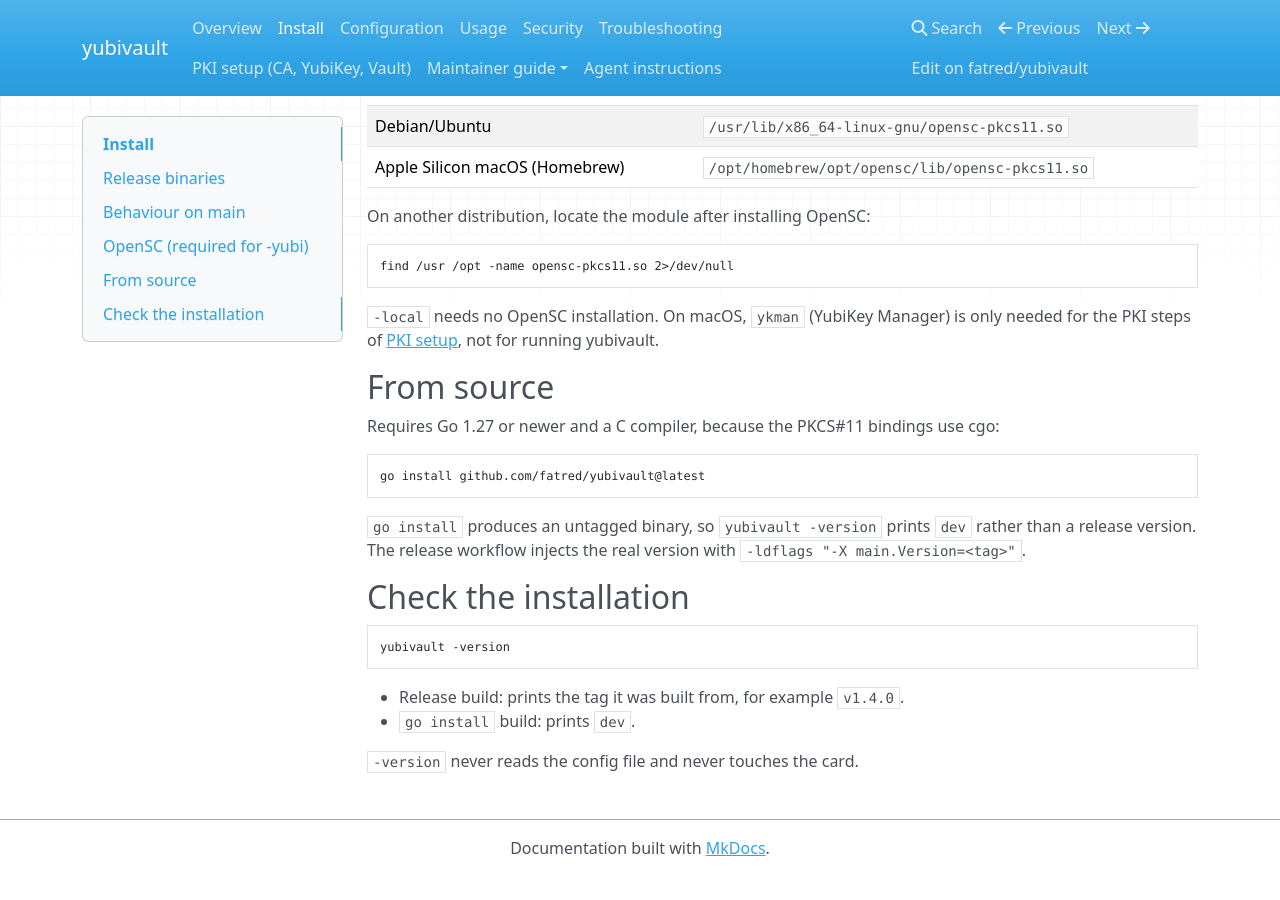
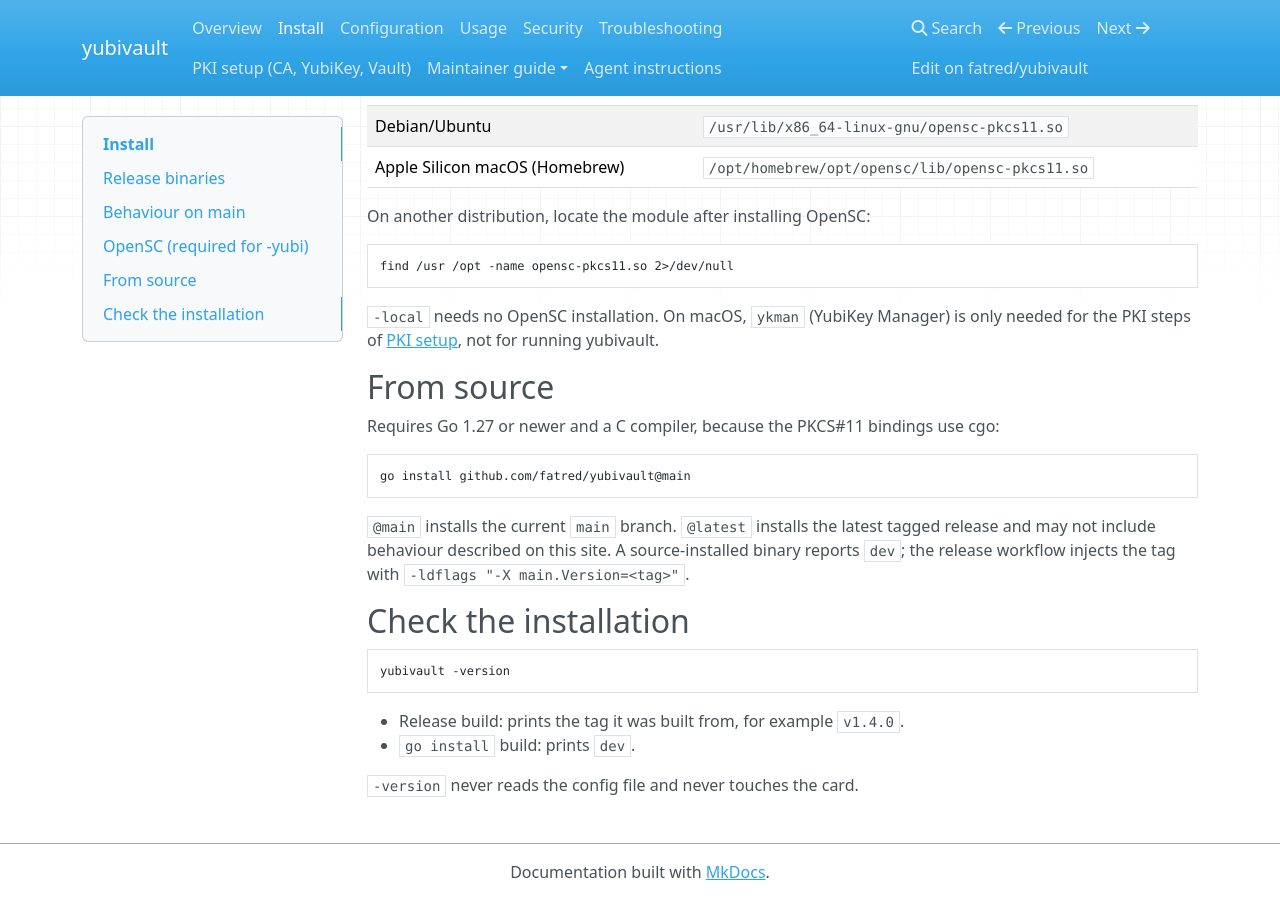
Before and after one commit to fatred/yubivault, an MkDocs documentation site: the page built from docs/install.md, in a window 1280 px wide and 900 px high, scrolled down 1318 px. Built offline with MkDocs 1.6.1, drawn with Linux system fonts in a browser that asks for light colours; nearby versions of some CDN libraries; before the commit the page ends 2194 px from its top, so only the background shows below that.

Commit message:
docs: use main for unreleased source behavior

````diff
--- a/docs/install.md
+++ b/docs/install.md
@@ -77,12 +77,12 @@ PKI steps of [PKI setup](pki-setup.md), not for running yubivault.
 Requires Go 1.27 or newer and a C compiler, because the PKCS#11 bindings use cgo:
 
 ```shell
-go install github.com/fatred/yubivault@latest
+go install github.com/fatred/yubivault@main
 ```
 
-`go install` produces an untagged binary, so `yubivault -version` prints `dev` rather than a
-release version. The release workflow injects the real version with
-`-ldflags "-X main.Version=<tag>"`.
+`@main` installs the current `main` branch. `@latest` installs the latest tagged release and may
+not include behaviour described on this site. A source-installed binary reports `dev`; the release
+workflow injects the tag with `-ldflags "-X main.Version=<tag>"`.
 
 ## Check the installation
 
````
Also changed, not shown: README.md (+3 -1 lines).
